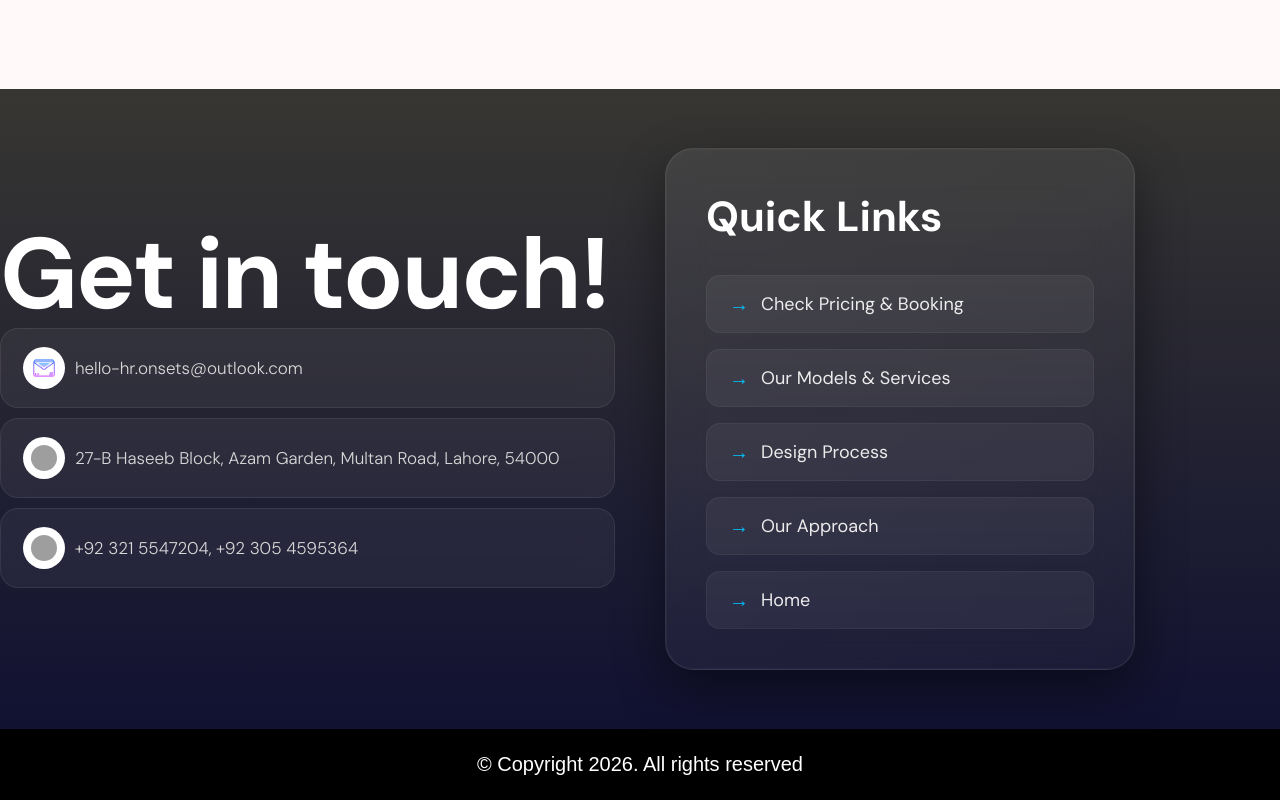
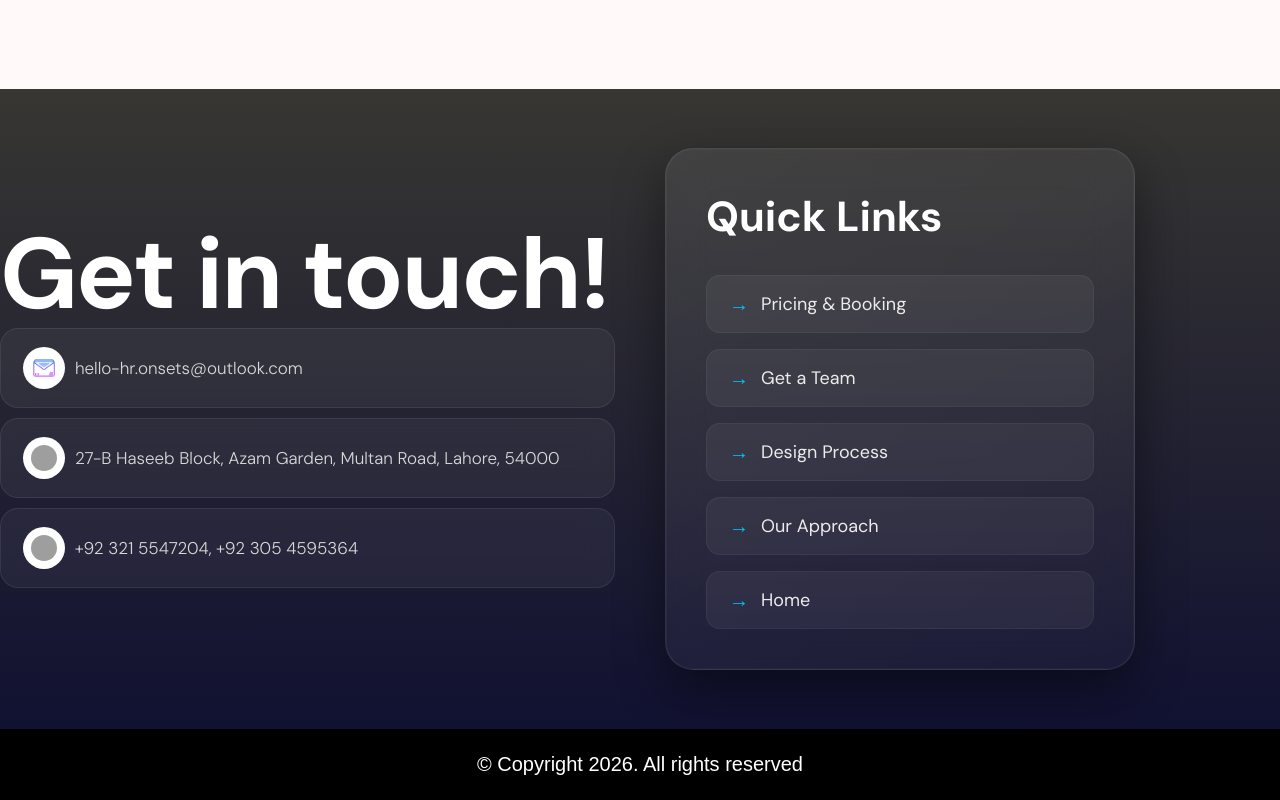
Before and after one commit to faizanshk22/BusinessProject, a React (Vite) app: page / in a window 1280 px wide. Shown: the part 10971-11771 px from the top of the page. Built offline with nearby package versions, Linux system fonts and the light colour scheme; grey boxes are pictures that could not be loaded.

Commit message:
link changed

```diff
--- a/src/components/contact/Contact.jsx
+++ b/src/components/contact/Contact.jsx
@@ -2,6 +2,8 @@ import React, { useRef, useState } from 'react';
 import './contact.scss';
 import { motion, useInView } from 'framer-motion';
 import emailjs from '@emailjs/browser';
+import { Link,NavLink } from "react-router-dom";
+
 
 const variants = {
   initial: {
@@ -82,8 +84,8 @@ function Contact() {
         </form> */}
         <div className='quickLinks'>
          <h2>  Quick Links</h2>
-          <h1 className='one' onClick={() => scrollToSection("book-consultation")}><span>→</span>Check Pricing & Booking</h1>
-          <h1 className='two' onClick={() => scrollToSection("packageModel")}><span>→</span>Our Models & Services</h1>
+          <h1 className='one' onClick={() => scrollToSection("book-consultation")}><span>→</span>Pricing & Booking</h1>
+          <NavLink to="/engineers" className="engineer">  <h1 className='one'><span>→</span>Get a Team</h1></NavLink>
           <h1 className='three' onClick={() => scrollToSection("webDesign")}><span>→</span>Design Process</h1>
           <h1 className='four' onClick={() => scrollToSection("approach")}><span>→</span>Our Approach</h1>
           <h1 className='five' onClick={() => scrollToSection("Homepage")}><span>→</span>Home</h1>
--- a/src/components/navbar/Navbar.jsx
+++ b/src/components/navbar/Navbar.jsx
@@ -14,7 +14,7 @@ function Navbar() {
 <Link to="/" className="home">Home</Link>
   <NavLink to="/about" className="aboutLink">About</NavLink>
   <NavLink to="/getStarted" className="contact">Contact</NavLink>
-  <NavLink to="/engineers" className="home">Hire Engineers</NavLink>
+  <NavLink to="/engineers" className="engineer">Hire Engineers</NavLink>
 
 
 
```
